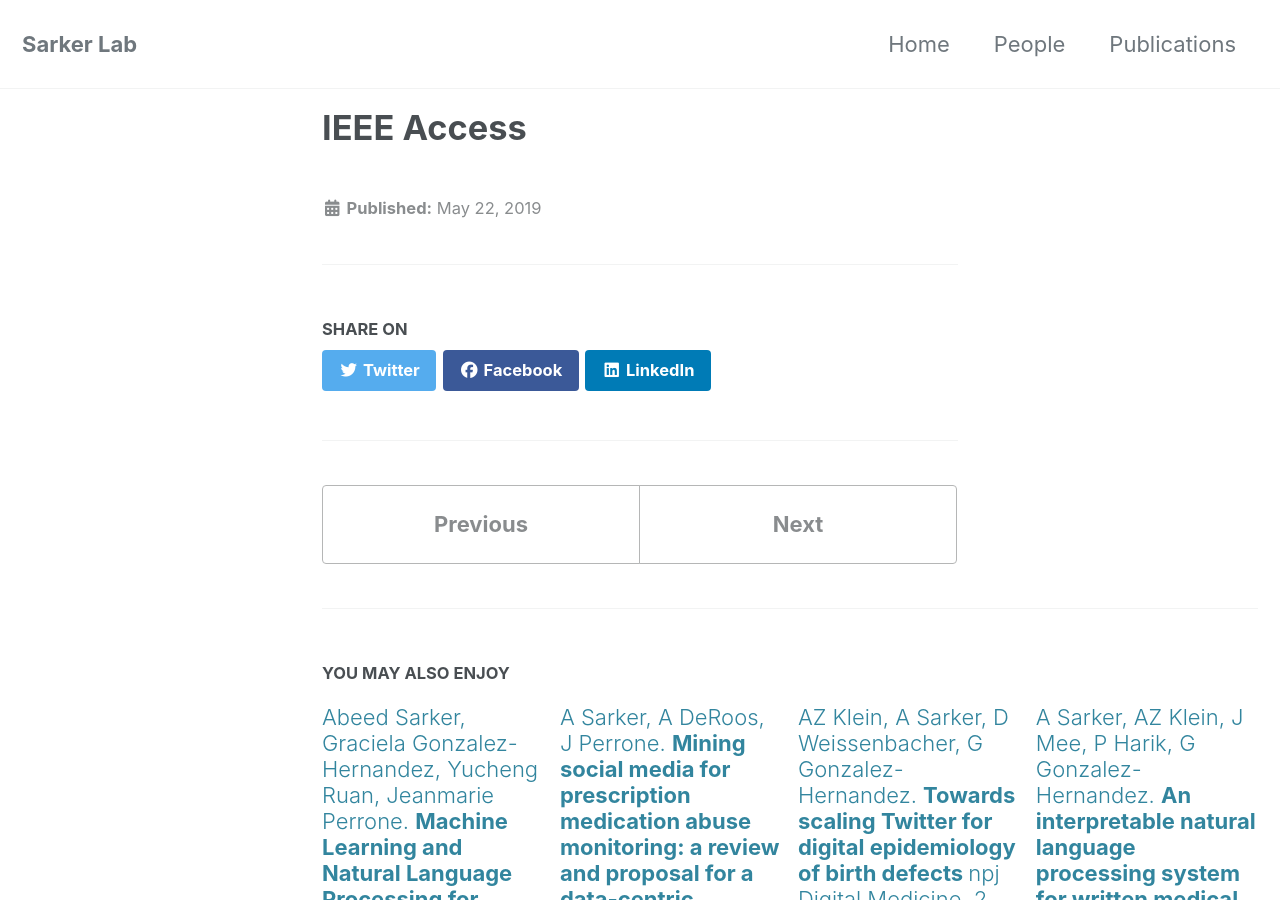
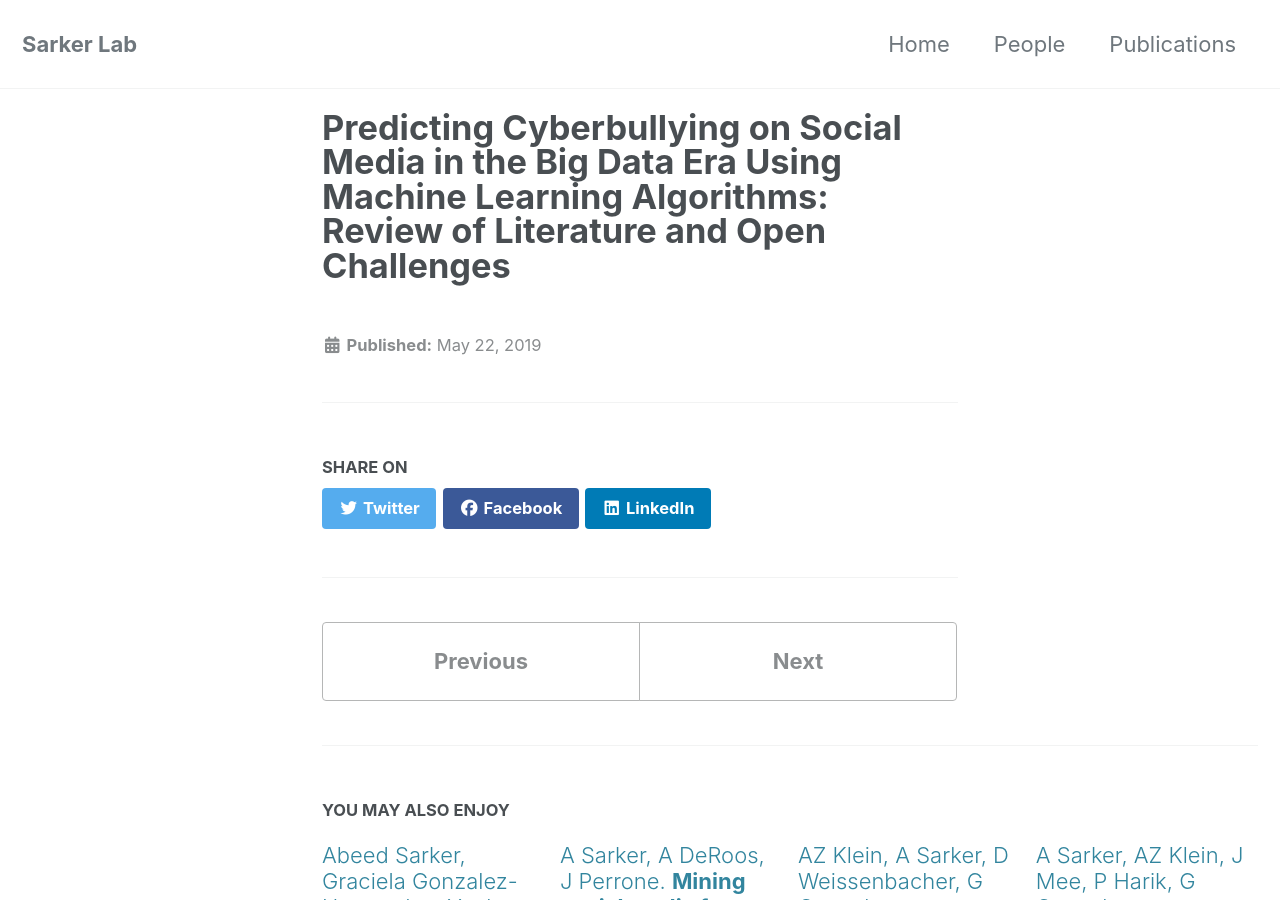
Before and after one commit to sarkerlab/Website, a Jekyll site: the page built from _posts/2019-05-22-Predicting Cyberbullying on Social Media in the Big Data Era Using Machine Learning Algorithms: Review of Literature and Open Challenges.md, in a window 1280 px wide and 900 px high. Built offline with Jekyll 4.4.1, drawn with Linux system fonts in a browser that asks for light colours; cached includes are drawn as plain includes; nearby versions of some CDN libraries.

Commit message:
Update 2019-05-22-Predicting Cyberbullying on Social Media in the Big Data Era Using Machine Learning Algorithms: Review of Literature and Open Challenges.md

```diff
--- a/_posts/2019-05-22-Predicting Cyberbullying on Social Media in the Big Data Era Using Machine Learning Algorithms: Review of Literature and Open Challenges.md
+++ b/_posts/2019-05-22-Predicting Cyberbullying on Social Media in the Big Data Era Using Machine Learning Algorithms: Review of Literature and Open Challenges.md
@@ -1,7 +1,7 @@
 ---
 authors: "Mohammed Ali Al-garadi, Mohammad Rashid Hussain, Nawsher Khan, Ghulam Murtaza, Henry Friday Nweke, Ihsan Ali, Ghulam Mujtaba, Haruna Chiroma, Hasan Ali Khattak, Abdullah Gani"
-title: "IEEE Access"
-additional_info: "Information Fusion,2019"
+title: "Predicting Cyberbullying on Social Media in the Big Data Era Using Machine Learning Algorithms: Review of Literature and Open Challenges"
+additional_info: "IEEE Access ,2019"
 external_url: https://ieeexplore.ieee.org/abstract/document/8720155
 categories:
 data:
```
